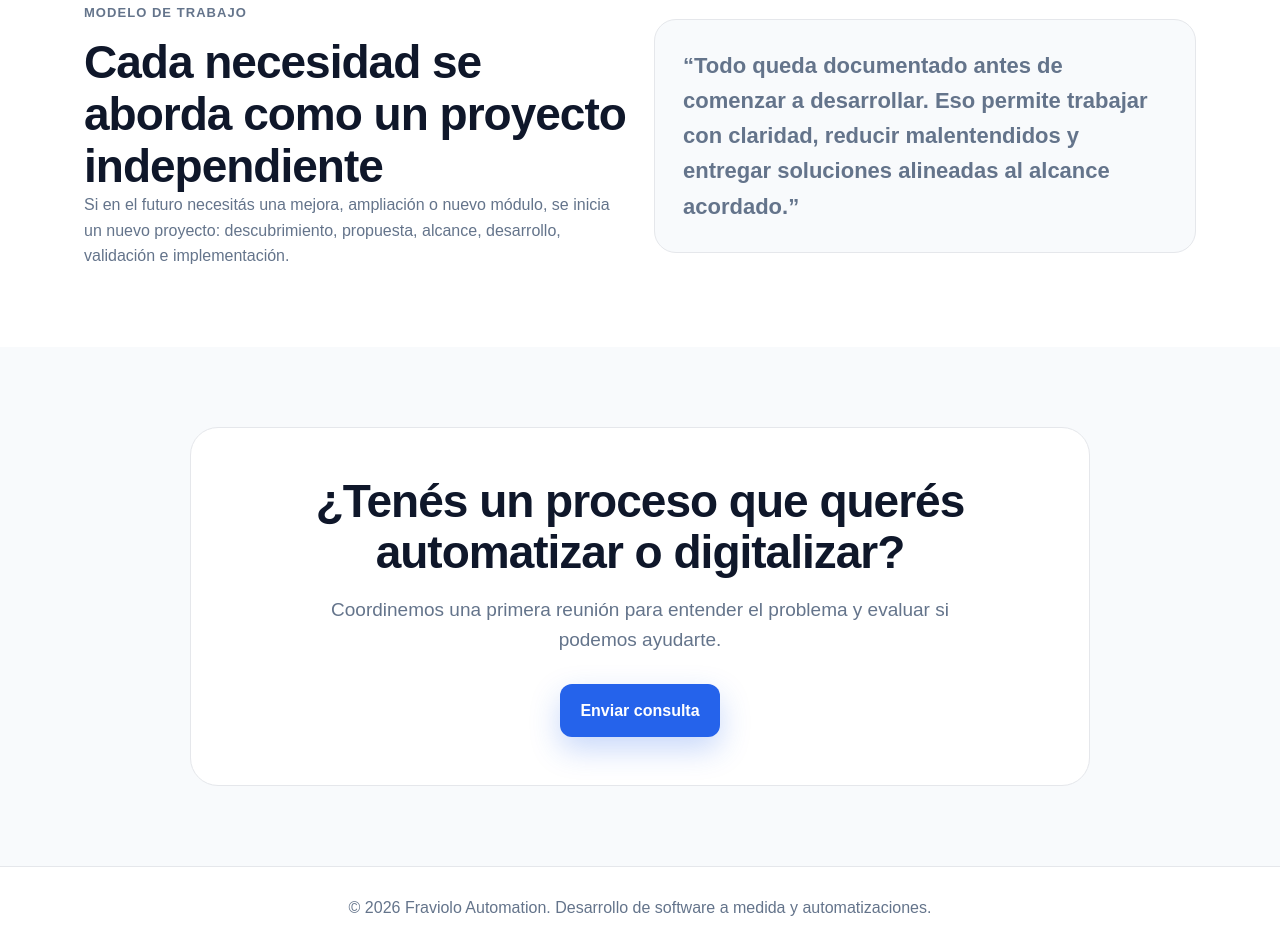
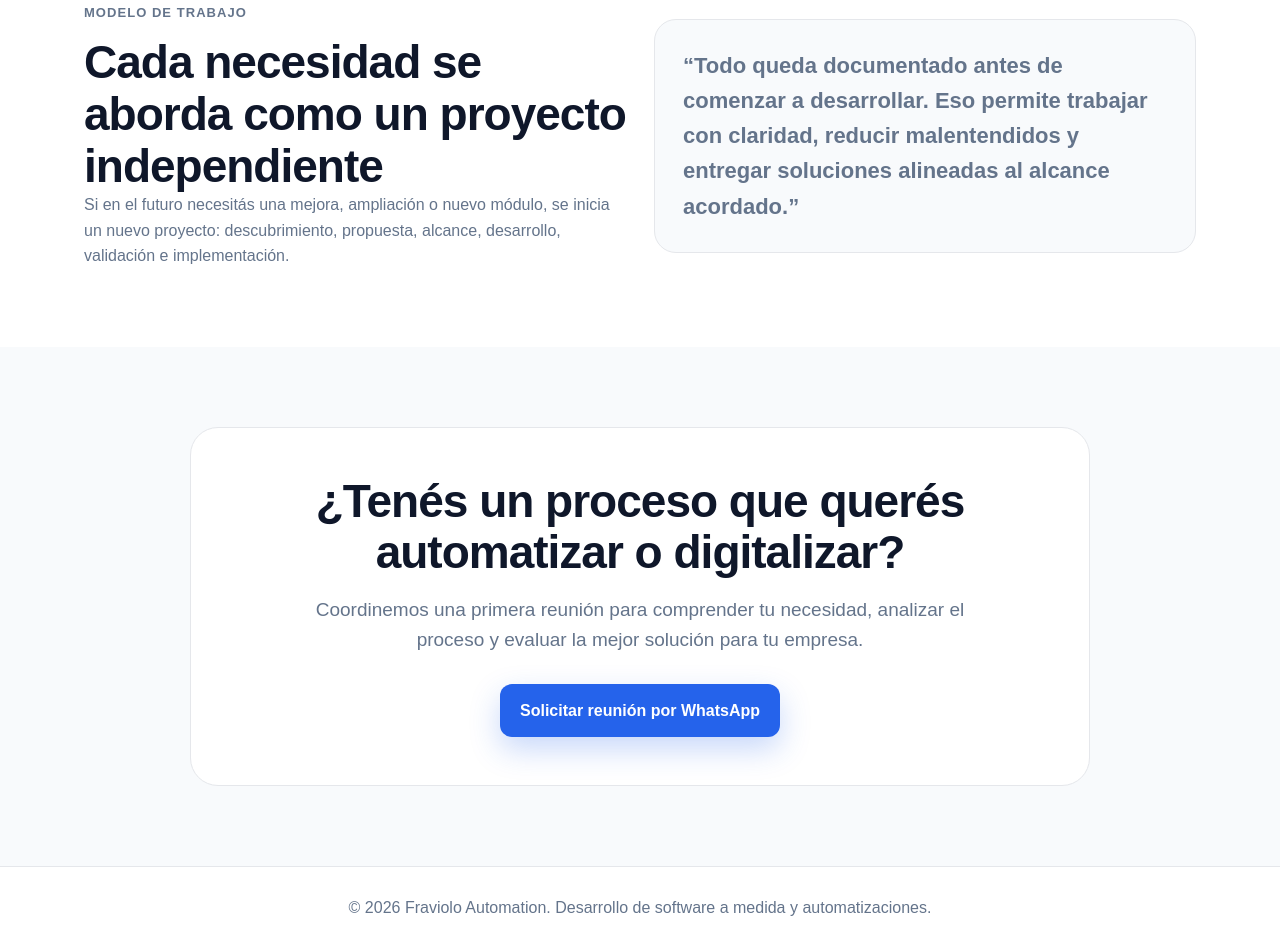
Before and after one commit to feliperaviolo/portafolio, a plain HTML site: page index.html in a window 1280 px wide. Shown: the part 2953-3902 px from the top of the page. Drawn offline with Linux system fonts and the light colour scheme.

Commit message:
Update index.html
se agrego whatsapp

```diff
--- a/index.html
+++ b/index.html
@@ -134,12 +134,22 @@
     </section>
 
     <section id="contacto" class="contact">
-      <div class="contact-box">
-        <h2>¿Tenés un proceso que querés automatizar o digitalizar?</h2>
-        <p>Coordinemos una primera reunión para entender el problema y evaluar si podemos ayudarte.</p>
-        <a href="mailto:fraviolo.automation@gmail.com?subject=Consulta%20por%20desarrollo%20de%20software%20a%20medida" class="btn-primary">Enviar consulta</a>
-      </div>
-    </section>
+     <div class="contact-box">
+      <h2>¿Tenés un proceso que querés automatizar o digitalizar?</h2>
+
+      <p>
+       Coordinemos una primera reunión para comprender tu necesidad,
+       analizar el proceso y evaluar la mejor solución para tu empresa.
+      </p>
+
+     <a
+       href="https://wa.me/543518019301?text=Hola%20Felipe,%20vi%20la%20p%C3%A1gina%20de%20Fraviolo%20Automation%20y%20me%20gustar%C3%ADa%20coordinar%20una%20reuni%C3%B3n."
+       target="_blank"
+       class="btn-primary">
+       Solicitar reunión por WhatsApp
+     </a>
+    </div>
+  </section>
   </main>
 
   <footer class="footer">
```
